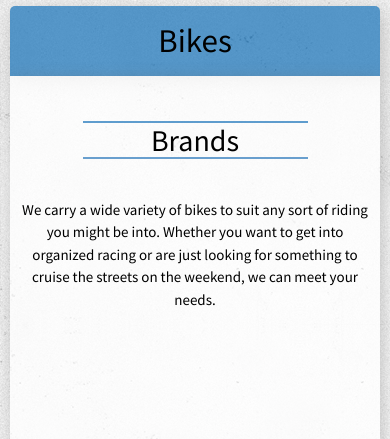
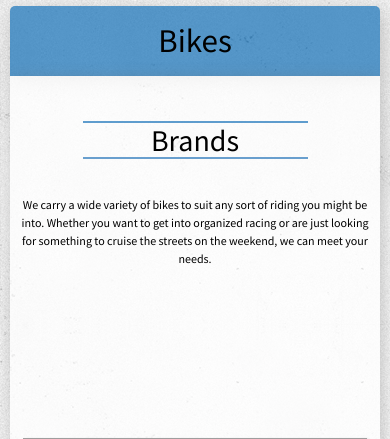
Before and after one commit to cldeaton/BWBS, a Node server app: page /bikes in a window 390 px wide. Shown: the part 221-660 px from the top of the page. Run offline with Node 20, Linux system fonts and the light colour scheme; some libraries are stand-ins or nearby versions; grey boxes are pictures that could not be loaded.

Commit message:
repair font changed

```diff
--- a/public/stylesheets/blackwaterbs.css
+++ b/public/stylesheets/blackwaterbs.css
@@ -243,7 +243,7 @@ p {
 		font-size: 33px;
 	}
 	.content_box p {
-		font-size: 15px;
+		font-size: 12px;
 	}
 	.jumb_img .text-block {
 		width: 150px;
```
